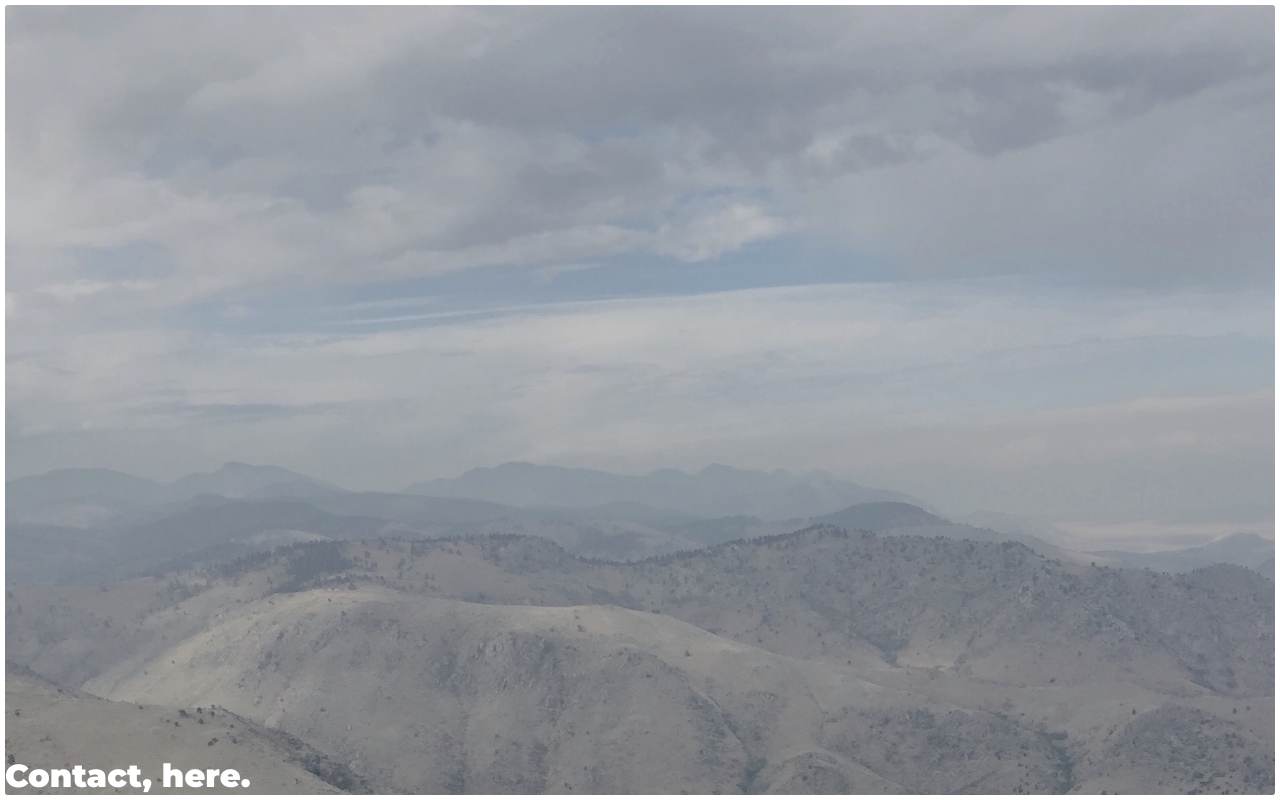
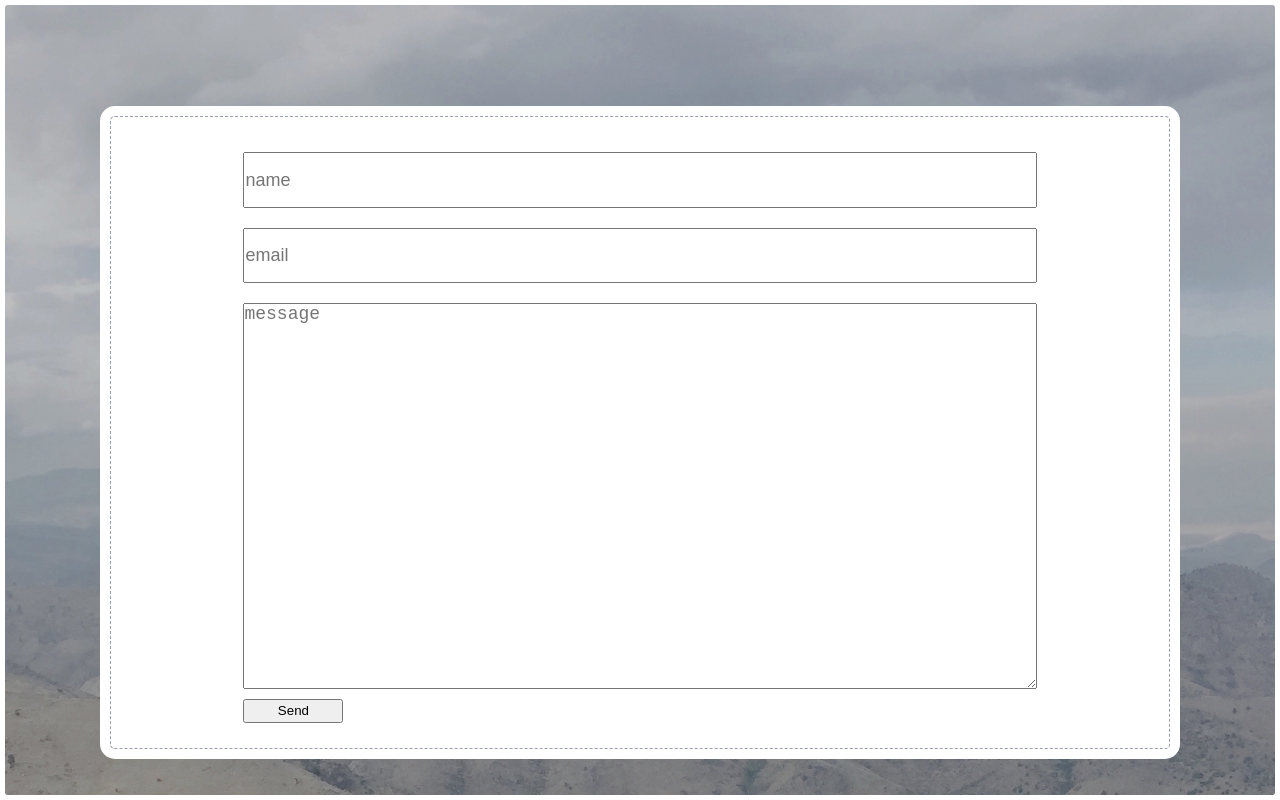
Before and after one commit to robpwatkins/robpwatkins, a React (Create React App) app: page /contact in a window 1280 px wide. Built offline with nearby package versions, Linux system fonts and the light colour scheme.

Commit message:
looks good to me

```diff
--- /dev/null
+++ b/src/components/Contact.css
@@ -0,0 +1,101 @@
+.contact-container {
+  display: flex;
+  height: 100%;
+  width: 100%;
+  flex-direction: column;
+  justify-content: center;
+  align-items: center;
+}
+
+.postcard-container {
+  width: 85%;
+  height: 90%;
+  border: 10px solid white;
+  border-radius: 15px;
+}
+
+/* .postcard-container:hover {
+  box-shadow: 5px 5px 10px var(--shadow);
+} */
+
+.postcard {
+  display: flex;
+  width: 100%;
+  height: 100%;
+  padding: 25px 0;
+  /* background: var(--bg-opaque); */
+  background: white;
+  border: 1px dashed #999FA9;
+  border-radius: 5px;
+}
+
+.postcard-left, .postcard-right {
+  flex: 1;
+  /* border: 3px solid white; */
+  border-radius: 3px;
+}
+
+.postcard-left {
+  display: none;
+  justify-content: center;
+  align-items: center;
+  /* margin: 25px 0; */
+  border-right: 1px solid #999FA9;
+  border-top-right-radius: 0;
+  border-bottom-right-radius: 0;
+}
+
+.mountain-man {
+  width: 80%;
+  height: 100%;
+  /* background-image: url(./img/MountainManWellAdjustedNoTimehopCropOriginal.png); */
+  /* background-image: url(./img/MountainManWellAdjustedNoTimehop.png); */
+  /* filter: blur(1px); */
+  background-size: cover;
+  /* background-position: bottom 0px left -180px; */
+  background-repeat: no-repeat;
+  /* border: 3px solid white; */
+  border-radius: 18px;
+}
+
+.mountain-man-overlay {
+  width: 100%;
+  height: 100%;
+  background: var(--overlay2);
+  border-radius: 18px;
+  border: 12px solid var(--border-dark);
+  /* box-shadow: inset 0 0 15px 0px var(--shadow); */
+}
+
+.postcard-right {
+  display: flex;
+  flex-direction: column;
+  justify-content: flex-start;
+  align-items: center;
+}
+
+.postcard-right form {
+  display: flex;
+  flex-direction: column;
+  width: 75%;
+  height: 100%;
+}
+
+input, textarea {
+  font-size: 18px;
+  margin: 10px 0;
+  /* border-radius: 3px; */
+}
+
+input {
+  height: 10%;
+}
+
+textarea {
+  height: 70%;
+}
+
+button {
+  width: 100px;
+  height: 25px;
+}
--- a/src/components/Contact.js
+++ b/src/components/Contact.js
@@ -1,9 +1,26 @@
 import React from 'react';
+import './Contact.css';
 
 const Contact = () => {
   return (
-    <div>
-      <h1>Contact, here.</h1>
+    <div className="contact-container">
+      <div className="postcard-container">
+        <div className="postcard">
+          <div className="postcard-left">
+            <div className="mountain-man">
+              <div className="mountain-man-overlay"></div>
+            </div>
+          </div>
+          <div className="postcard-right">
+            <form action="">
+              <input placeholder="name" type="text" />
+              <input placeholder="email" type="text" />
+              <textarea placeholder="message" name="" id="" cols="30" rows="10"></textarea>
+              <button>Send</button>
+            </form>
+          </div>
+        </div>
+      </div>
     </div>
   )
 }
--- a/src/components/Projects.js
+++ b/src/components/Projects.js
@@ -1,5 +1,5 @@
 import React from 'react';
-import '../components/Projects.css';
+import './Projects.css';
 
 const Projects = () => {
   return (
```
